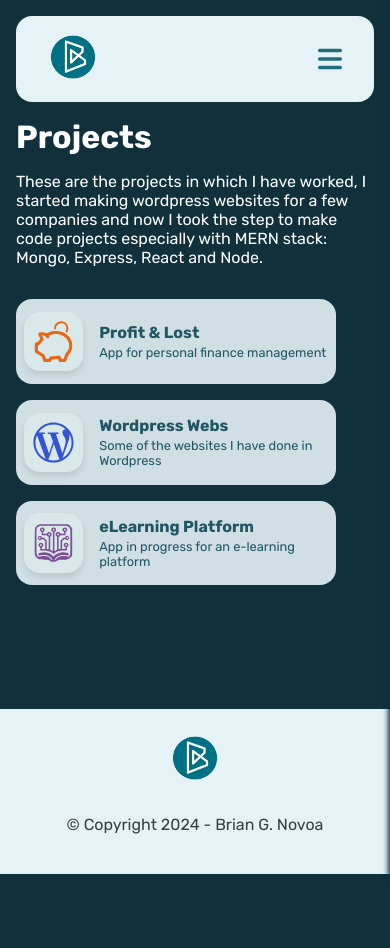
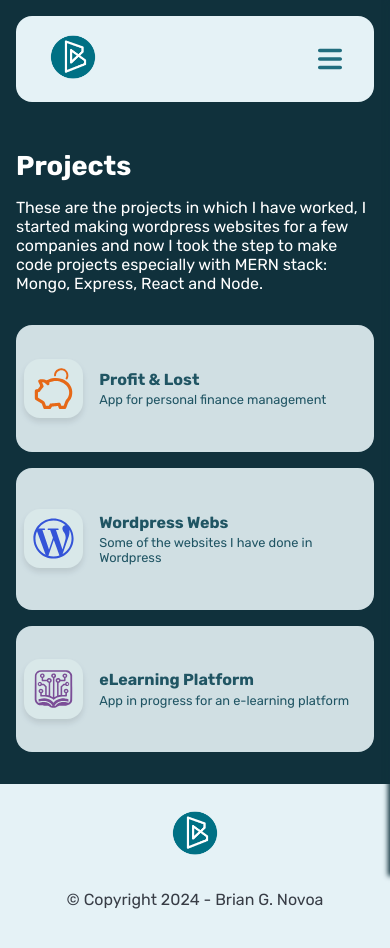
Before and after one commit to brianglezn/brian-novoa.com, a React (Vite) app: page /projects in a window 390 px wide. Before the commit the page ends 874 px from the top, so only its background shows below. Built offline with nearby package versions, Linux system fonts and the light colour scheme.

Commit message:
Cambios css Projects

```diff
--- a/src/components/ProjectItem.scss
+++ b/src/components/ProjectItem.scss
@@ -61,7 +61,7 @@
   }
 
   @media (max-width: 480px) {
-    width: 19rem;
+    width: 100%;
 
     img {
       width: 3.3rem;
--- a/src/pages/Projects.scss
+++ b/src/pages/Projects.scss
@@ -3,23 +3,38 @@
 .projects {
   display: flex;
   flex-direction: column;
-  max-width: 1200px;
-  margin: auto;
-  padding: 5rem 1rem;
+  align-items: center;
   min-height: 70vh;
+  padding: 5rem 0;
 
-  .projectsList {
+  div {
     display: flex;
-    flex-wrap: wrap;
-    gap: 1rem;
-    margin-top: 1rem;
+    flex-direction: column;
+    max-width: 1200px;
+
+    .projectsList {
+      display: flex;
+      flex-wrap: wrap;
+      gap: 1rem;
+      margin-top: 1rem;
+    }
   }
 
   @media (max-width: 768px) {
-    padding: 2rem 2rem;
+    padding: 0 2rem;
+
+    div {
+      padding: 2rem 0;
+    }
   }
 
-  @media (max-width: 480px) {
-    padding: 0 1rem;
+  @media (max-width: 650px) {
+    padding: 0rem 1rem;
+
+    div {
+      h2 {
+        font-size: 1.7rem;
+      }
+    }
   }
 }
--- a/src/pages/Projects.tsx
+++ b/src/pages/Projects.tsx
@@ -11,6 +11,7 @@ export default function Projects() {
         <>
             <Header />
             <section className='projects'>
+                <div>
                     <h2>Projects</h2>
                     <p>These are the projects in which I have worked, I started making wordpress websites for a few companies and now I took the step to make code projects especially with MERN stack: Mongo, Express, React and Node.</p>
 
@@ -34,7 +35,7 @@ export default function Projects() {
                             href="/projects/elearning-platform"
                         />
                     </section>
-
+                </div>
             </section>
             <Footer />
         </>
```
Lines whose indentation alone changed are shown as unchanged.
